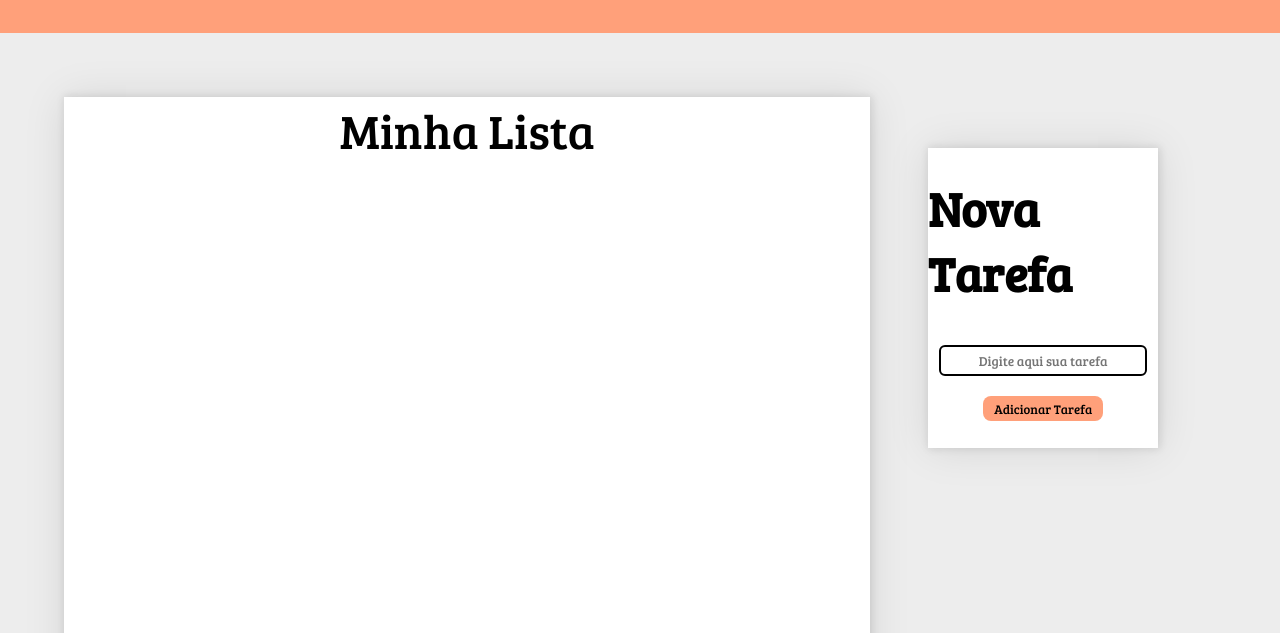
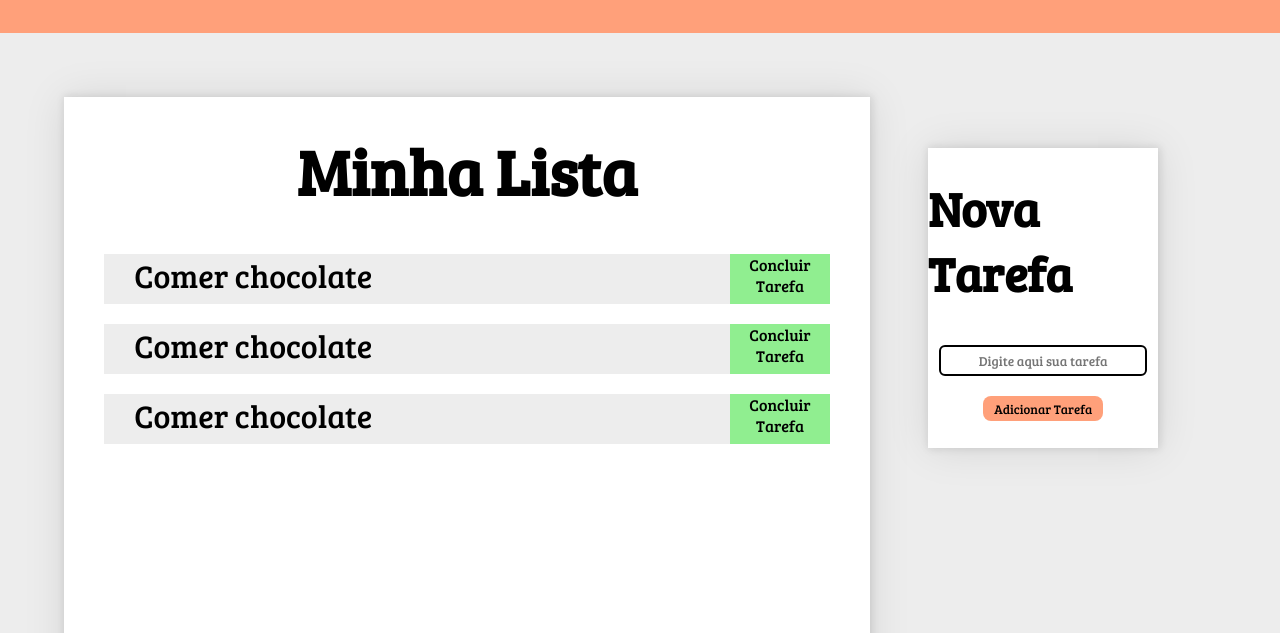
Before and after one commit to sthefaniltss/to-do-list, a plain HTML site: page index.html in a window 1280 px wide. Shown: the part 167-800 px from the top of the page. Drawn offline with Linux system fonts and the light colour scheme.

Commit message:
Exemplificar estilo dos itens da lista

```diff
--- a/css/styles.css
+++ b/css/styles.css
@@ -6,6 +6,8 @@ body{
 *{
     margin: 0;
     font-family: 'Bree Serif', serif;
+    text-decoration: none;
+    list-style: none;
 }
 header{
     width: 100vw;
@@ -31,11 +33,14 @@ header img{
     width: 70%;
     height: 90%;
     background-color: white;
-    font-size: 3rem;
     display: flex;
     flex-direction: column;
     align-items: center;
     box-shadow: 1px 0 8px 1px rgba(0, 0, 0, 0.1), 0 1px 40px 0 rgba(0, 0, 0, 0.1);
+}
+#caixaLista h2{
+    font-size: 4rem;
+    margin: 30px;
 }
 
 #caixaTarefas{
@@ -69,3 +74,25 @@ header img{
     border: none;
     cursor: pointer;
 }
+
+.listaDeItens{
+    display: flex;
+    flex-direction: column;
+    width: 90%;
+    padding: 0;
+}
+.item{
+    background-color: #ededed;
+    margin: 10px 0;
+    height: 50px;
+    display: flex;
+    justify-content: space-between;
+    font-size: 2rem;
+    padding-left: 30px;
+}
+span{
+   background-color: lightgreen;
+   text-align: center;
+   width: 100px;
+   font-size: 1rem;
+}
--- a/index.html
+++ b/index.html
@@ -1,5 +1,6 @@
 <!DOCTYPE html>
 <html lang="pt-br">
+
 <head>
     <meta charset="UTF-8">
     <meta name="viewport" content="width=device-width, initial-scale=1.0">
@@ -9,19 +10,25 @@
     <script src="./js/script.js"></script>
     <title>Listaki</title>
 </head>
+
 <body>
     <header>
         <h1>LISTAKI</h1>
         <img src="/img/logo.png" alt="">
     </header>
     <section id="conteudo">
-        <div id="caixaLista">Minha Lista
-            <ul>
+        <div id="caixaLista">
+            <h2>Minha Lista</h2>
+            <ul class="listaDeItens">
+                <li class="item">Comer chocolate <span> Concluir Tarefa</span></li>
+                <li class="item">Comer chocolate <span> Concluir Tarefa</span></li>
+                <li class="item">Comer chocolate <span> Concluir Tarefa</span></li>
+
             </ul>
         </div>
         <div id="caixaTarefas">
             <h1>Nova Tarefa</h1>
-            <input id="tarefa" type="text" placeholder="Digite aqui sua tarefa" >
+            <input id="tarefa" type="text" placeholder="Digite aqui sua tarefa">
             <button>Adicionar Tarefa</button>
 
         </div>
@@ -30,4 +37,5 @@
 
     </footer>
 </body>
+
 </html>
```
